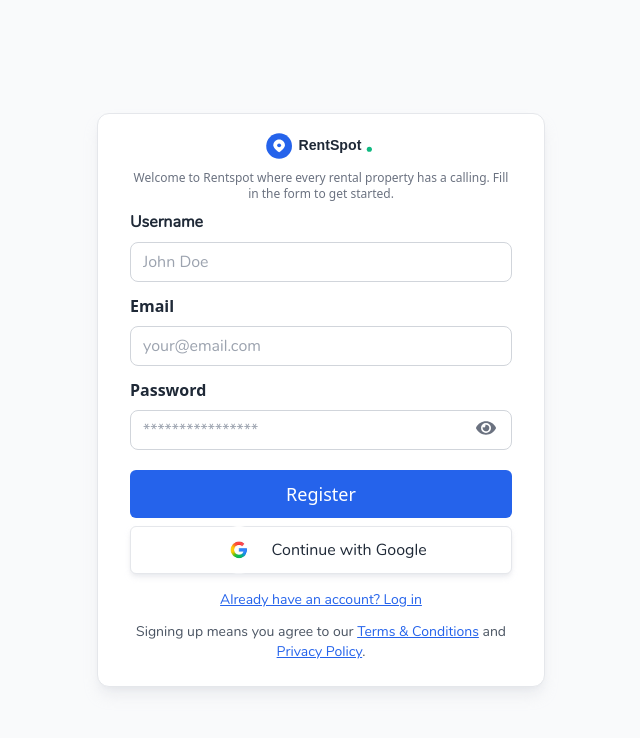
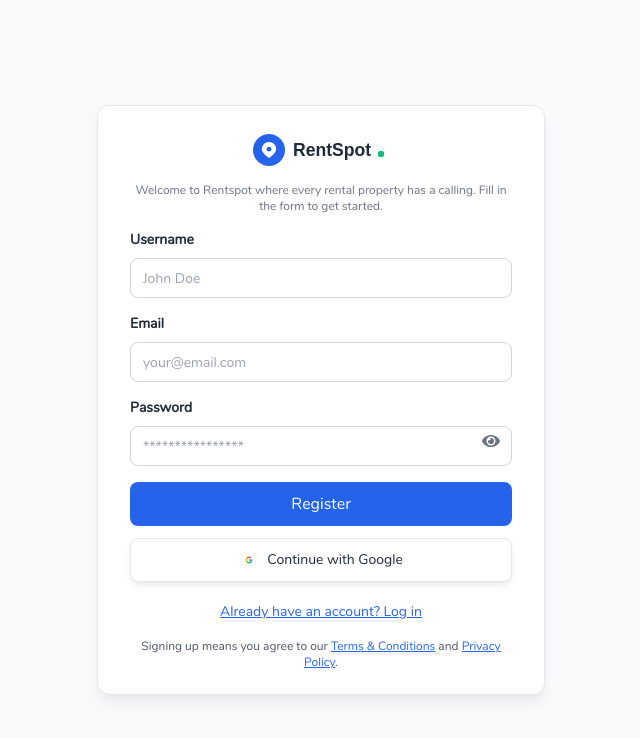
Before and after one commit to st-eve-code/RealEstate, a React (Vite) app: page /signup in a window 1280 px wide. Shown: the top 738 px of the page, without its empty margins (319-959 px from the left). Built offline with nearby package versions, Linux system fonts and the light colour scheme.

Commit message:
dashboard

```diff
--- a/src/components/UserDashboard/Properties.jsx
+++ b/src/components/UserDashboard/Properties.jsx
@@ -336,7 +336,7 @@
         </h1>
 
         {/* Filter Section */}
-        <div className="bg-white rounded-lg shadow-md p-4 sm:p-2 mb-6 sm:mb-8">
+        <div className="bg-white rounded-lg shadow-md p-4 sm:p-6 mb-6 sm:mb-8">
           <div className="grid grid-cols-1 sm:grid-cols-2 lg:grid-cols-5 gap-3 sm:gap-4">
 
             <div className="w-full">
--- a/src/pages/Signup.jsx
+++ b/src/pages/Signup.jsx
@@ -15,177 +15,295 @@
 
   const [errors, setErrors] = useState({});
   const [showPassword, setShowPassword] = useState(false);
-  const [shake, setShake] = useState(false); // for shaking animation
+  const [shake, setShake] = useState(false);
+  const [isLoading, setIsLoading] = useState(false);
   const navigate = useNavigate();
 
   // Handle form input change
   const handleChange = (e) => {
     setFormData({ ...formData, [e.target.name]: e.target.value });
+    // Clear error for the field being edited
+    if (errors[e.target.name]) {
+      setErrors({ ...errors, [e.target.name]: '' });
+    }
   };
 
-  // Validate form inputs
+  // Enhanced validation with stronger password requirements
   const validate = () => {
     const newErrors = {};
-    if (!formData.username.trim()) newErrors.username = 'Username is required';
-    if (!formData.email.trim()) newErrors.email = 'Email is required';
-    else if (!/\S+@\S+\.\S+/.test(formData.email)) newErrors.email = 'Email is invalid';
-    if (!formData.password.trim()) newErrors.password = 'Password is required';
-    else if (formData.password.length < 6) newErrors.password = 'Password must be at least 6 characters';
+
+    // Username validation
+    if (!formData.username.trim()) {
+      newErrors.username = 'Username is required';
+    } else if (formData.username.trim().length < 3) {
+      newErrors.username = 'Username must be at least 3 characters';
+    }
+
+    // Email validation
+    if (!formData.email.trim()) {
+      newErrors.email = 'Email is required';
+    } else if (!/^[^\s@]+@[^\s@]+\.[^\s@]+$/.test(formData.email)) {
+      newErrors.email = 'Please enter a valid email address';
+    }
+
+    // Enhanced password validation
+    if (!formData.password.trim()) {
+      newErrors.password = 'Password is required';
+    } else if (formData.password.length < 8) {
+      newErrors.password = 'Password must be at least 8 characters';
+    } else if (!/(?=.*[a-z])/.test(formData.password)) {
+      newErrors.password = 'Password must include a lowercase letter';
+    } else if (!/(?=.*[A-Z])/.test(formData.password)) {
+      newErrors.password = 'Password must include an uppercase letter';
+    } else if (!/(?=.*\d)/.test(formData.password)) {
+      newErrors.password = 'Password must include a number';
+    }
+
     return newErrors;
   };
 
-  // Form submission handler
-  const handleSubmit = (e) => {
+  // Get password strength
+  const getPasswordStrength = () => {
+    const password = formData.password;
+    if (!password) return { strength: 0, label: '', color: '' };
+
+    let strength = 0;
+    if (password.length >= 8) strength++;
+    if (/(?=.*[a-z])/.test(password)) strength++;
+    if (/(?=.*[A-Z])/.test(password)) strength++;
+    if (/(?=.*\d)/.test(password)) strength++;
+    if (/(?=.*[@$!%*?&#])/.test(password)) strength++;
+
+    if (strength <= 2) return { strength: 33, label: 'Weak', color: 'bg-red-500' };
+    if (strength === 3) return { strength: 66, label: 'Medium', color: 'bg-yellow-500' };
+    return { strength: 100, label: 'Strong', color: 'bg-green-500' };
+  };
+
+  // Form submission handler with API integration
+  const handleSubmit = async (e) => {
     e.preventDefault();
     const validationErrors = validate();
     setErrors(validationErrors);
 
     if (Object.keys(validationErrors).length === 0) {
-      // Show SweetAlert with confetti
+      setIsLoading(true);
+
+      try {
+        // Replace with your actual API endpoint
+        const response = await fetch('/api/signup', {
+          method: 'POST',
+          headers: { 'Content-Type': 'application/json' },
+          body: JSON.stringify(formData)
+        });
+
+        if (!response.ok) {
+          const errorData = await response.json();
+          throw new Error(errorData.message || 'Registration failed');
+        }
+
+        const data = await response.json();
+
+        // Show success alert with confetti
         Swal.fire({
           title: '🎉 Congrats!',
           text: 'You have successfully created your account!',
           icon: 'success',
           confirmButtonText: 'Continue',
+          confirmButtonColor: '#2563eb',
           backdrop: `
-          rgba(0,10,0,0.4)
+            rgba(0,0,1,0.4)
             url("https://cdn.jsdelivr.net/gh/aniftyco/party-js@1.0.4/assets/confetti.gif")
             left top
             no-repeat
           `,
         }).then(() => {
-        // Navigate to Welcome component after confirmation
+          // Clear form data
+          setFormData({ username: '', email: '', password: '' });
+          // Navigate to next page
           navigate('/clientdata');
         });
+
+      } catch (error) {
+        // Handle errors
+        Swal.fire({
+          title: 'Error!',
+          text: error.message || 'Something went wrong. Please try again.',
+          icon: 'error',
+          confirmButtonText: 'OK',
+          confirmButtonColor: '#ef4444',
+        });
+      } finally {
+        setIsLoading(false);
+      }
     }
   };
 
-  // Toggle password visibility and trigger shake animation
+  // Toggle password visibility with shake animation
   const togglePasswordVisibility = () => {
     setShowPassword(!showPassword);
     setShake(true);
-    setTimeout(() => setShake(false), 300); // Reset shake after animation
+    setTimeout(() => setShake(false), 300);
   };
+
+  const passwordStrength = getPasswordStrength();
 
   return (
     <section className='flex justify-center items-center min-h-screen mx-auto xl:h-[40rem] bg-gray-50'>
-      <div className='max-w-[28rem] m-[2rem] border bg-white shadow-lg h-auto shadow-gray-300/40 mx-auto px-[2rem] py-4 rounded-xl'>
-        <img src={logo} onClick={()=>navigate('/')} alt="RentSpot Logo" className="h-9 lg:h-10 w-auto pb-2 cursor-pointer mx-auto " />
-        <p className='font-Nunito font-medium text-xs text-gray-500 text-center'>
+      <div className='max-w-[28rem] m-8 border bg-white shadow-lg h-auto shadow-gray-300/40 mx-auto px-8 py-6 rounded-xl'>
+        <img
+          src={logo}
+          onClick={() => navigate('/')}
+          alt="RentSpot Logo"
+          className="h-9 lg:h-10 w-auto mb-3 cursor-pointer mx-auto"
+        />
+        <p className='font-Custom font-medium text-xs text-gray-500 text-center mb-4'>
           Welcome to Rentspot where every rental property has a calling. Fill in the form to get started.
         </p>
 
-        <form onSubmit={handleSubmit} className='max-w-[28rem] mx-auto py-2'>
+        <form onSubmit={handleSubmit} className='max-w-[28rem] mx-auto'>
           {/* Username */}
-          <div className='mb-3'>
-            <label htmlFor="username" className='font-Custom font-semibold text-gray-800 text-md block'>
+          <div className='mb-4'>
+            <label htmlFor="username" className='font-Custom font-semibold text-gray-800 text-sm block mb-2'>
               Username
             </label>
             <input
               type="text"
               name="username"
               id="username"
-              maxLength={24}
+              maxLength={50}
               placeholder='John Doe'
-              autoComplete='on'
+              autoComplete='username'
               value={formData.username}
               onChange={handleChange}
-              className={`mt-2 w-full h-10 rounded-lg outline-blue-400 px-3 font-Custom font-medium text-md border text-gray-600 ${errors.username ? 'border-red-500' : 'border-gray-300'}`}
+              disabled={isLoading}
+              className={`w-full h-10 rounded-lg outline-none focus:ring-2 focus:ring-blue-400 px-3 font-Custom font-medium text-sm border text-gray-600 ${
+                errors.username ? 'border-red-500' : 'border-gray-300'
+              } disabled:bg-gray-100 disabled:cursor-not-allowed transition-all`}
             />
-            {errors.username && <p className='text-red-500 text-sm mt-1'>{errors.username}</p>}
+            {errors.username && <p className='text-red-500 text-xs mt-1 font-Custom'>{errors.username}</p>}
           </div>
 
           {/* Email */}
-          <div className='mb-3'>
-            <label htmlFor="email" className='font-Nunito font-semibold text-gray-800 text-md block'>
+          <div className='mb-4'>
+            <label htmlFor="email" className='font-Custom font-semibold text-gray-800 text-sm block mb-2'>
               Email
             </label>
             <input
               type="email"
               name="email"
               id="email"
-              maxLength={24}
               placeholder='your@email.com'
-              autoComplete='on'
+              autoComplete='email'
               value={formData.email}
               onChange={handleChange}
-              className={`mt-2 w-full h-10 rounded-lg outline-blue-400 px-3 font-Custom font-medium text-md border text-gray-600 ${errors.email ? 'border-red-500' : 'border-gray-300'}`}
+              disabled={isLoading}
+              className={`w-full h-10 rounded-lg outline-none focus:ring-2 focus:ring-blue-400 px-3 font-Custom font-medium text-sm border text-gray-600 ${
+                errors.email ? 'border-red-500' : 'border-gray-300'
+              } disabled:bg-gray-100 disabled:cursor-not-allowed transition-all`}
             />
-            {errors.email && <p className='text-red-500 text-sm mt-1'>{errors.email}</p>}
+            {errors.email && <p className='text-red-500 text-xs mt-1 font-Custom'>{errors.email}</p>}
           </div>
 
           {/* Password */}
-          <div className="mb-3 relative">
-            <label htmlFor="password" className='font-Nunito font-semibold text-gray-800 text-md block'>
+          <div className="mb-4 relative">
+            <label htmlFor="password" className='font-Custom font-semibold text-gray-800 text-sm block mb-2'>
               Password
             </label>
             <input
               type={showPassword ? 'text' : 'password'}
               name="password"
               id="password"
-              maxLength={30}
+              maxLength={50}
               placeholder='****************'
-              autoComplete='off'
+              autoComplete='new-password'
               value={formData.password}
               onChange={handleChange}
-              className={`mt-2 w-full h-10 rounded-lg outline-blue-400 px-3 pr-12 font-Custom font-medium text-md border text-gray-600 ${errors.password ? 'border-red-500' : 'border-gray-300'}`}
+              disabled={isLoading}
+              className={`w-full h-10 rounded-lg outline-none focus:ring-2 focus:ring-blue-400 px-3 pr-12 font-Custom font-medium text-sm border text-gray-600 ${
+                errors.password ? 'border-red-500' : 'border-gray-300'
+              } disabled:bg-gray-100 disabled:cursor-not-allowed transition-all`}
             />
 
-            {/* Eye icon with shake animation */}
-            {/* using the password error to align the eye icon in the middle right corner */}
-            {errors.password ?
+            {/* Simplified eye icon positioning */}
             <button
               type="button"
               onClick={togglePasswordVisibility}
-              className={`absolute top-1/2  text-gray-500  right-4 transform -translate-y-2 transition duration-300 ${
+              disabled={isLoading}
+              className={`absolute right-3 top-[2.15rem] text-gray-500 transition duration-300 ${
                 shake ? 'animate-shake' : ''
-              }`}
+              } disabled:opacity-50 disabled:cursor-not-allowed`}
               aria-label={showPassword ? 'Hide password' : 'Show password'}
             >
-              {showPassword ? <FaEyeSlash size={20} /> : <FaEye size={20} />}
+              {showPassword ? <FaEyeSlash size={18} /> : <FaEye size={18} />}
             </button>
-            :
-            <button
-              type="button"
-              onClick={togglePasswordVisibility}
-              className={`absolute top-1/2 pt-2 text-gray-500  right-4 transform -translate-y-1 transition duration-300 ${
-                shake ? 'animate-shake' : ''
-              }`}
-              aria-label={showPassword ? 'Hide password' : 'Show password'}
-            >
-              {showPassword ? <FaEyeSlash size={20} /> : <FaEye size={20} />}
-            </button>}
 
+            {errors.password && (
+              <p className='text-red-500 text-xs mt-1 font-Custom'>{errors.password}</p>
+            )}
 
-            {errors.password ? <span className="text-red-500 text-sm mt-1">{errors.password}</span> : ''}
+            {/* Password strength indicator */}
+            {formData.password && !errors.password && (
+              <div className='mt-2'>
+                <div className='flex justify-between items-center mb-1'>
+                  <span className='text-xs font-Custom text-gray-600'>Password Strength:</span>
+                  <span className={`text-xs font-Custom font-semibold ${
+                    passwordStrength.label === 'Weak' ? 'text-red-500' :
+                    passwordStrength.label === 'Medium' ? 'text-yellow-500' : 'text-green-500'
+                  }`}>
+                    {passwordStrength.label}
+                  </span>
+                </div>
+                <div className='w-full bg-gray-200 rounded-full h-1.5'>
+                  <div
+                    className={`h-1.5 rounded-full transition-all duration-300 ${passwordStrength.color}`}
+                    style={{ width: `${passwordStrength.strength}%` }}
+                  ></div>
+                </div>
+              </div>
+            )}
           </div>
 
           {/* Register Button */}
-          <button type="submit" className='font-Nunito font-medium text-lg h-12 rounded-md mt-2 w-full bg-blue-600 text-white hover:bg-blue-700 transition'>
-            Register
+          <button
+            type="submit"
+            disabled={isLoading}
+            className='font-Custom font-medium text-base h-11 rounded-lg mt-4 w-full bg-blue-600 text-white hover:bg-blue-700 transition disabled:bg-blue-400 disabled:cursor-not-allowed flex items-center justify-center'
+          >
+            {isLoading ? (
+              <>
+                <svg className="animate-spin h-5 w-5 mr-2 text-white" xmlns="http://www.w3.org/2000/svg" fill="none" viewBox="0 0 24 24">
+                  <circle className="opacity-25" cx="12" cy="12" r="10" stroke="currentColor" strokeWidth="4"></circle>
+                  <path className="opacity-75" fill="currentColor" d="M4 12a8 8 0 018-8V0C5.373 0 0 5.373 0 12h4zm2 5.291A7.962 7.962 0 014 12H0c0 3.042 1.135 5.824 3 7.938l3-2.647z"></path>
+                </svg>
+                Creating Account...
+              </>
+            ) : (
+              'Register'
+            )}
           </button>
 
           {/* Google Button */}
           <button
             type="button"
-            className='justify-center border bg-white text-gray-800 font-Custom font-medium text-md w-full h-12 rounded-md shadow-md shadow-gray-300/40 mt-2 flex items-center text-center gap-2 mx-auto hover:bg-gray-50 transition'
+            disabled={isLoading}
+            className='justify-center border bg-white text-gray-800 font-Custom font-medium text-sm w-full h-11 rounded-lg shadow-md shadow-gray-300/40 mt-3 flex items-center text-center gap-2 mx-auto hover:bg-gray-50 transition disabled:opacity-50 disabled:cursor-not-allowed'
           >
-            <img src={google} alt="Google logo" className='w-12 h-13' />
+            <img src={google} alt="Google logo" className='w-5 h-5' />
             Continue with Google
           </button>
 
           {/* Link to login */}
           <Link to="/login">
-            <p className='font-Custom font-medium text-sm underline text-blue-600 text-center mx-auto pt-4'>
+            <p className='font-Custom font-medium text-sm underline text-blue-600 text-center mx-auto mt-5 hover:text-blue-700 transition'>
               Already have an account? Log in
             </p>
           </Link>
 
           {/* Terms */}
-          <p className='font-Custom font-medium text-sm text-gray-600 text-center pt-3'>
+          <p className='font-Custom font-medium text-xs text-gray-600 text-center mt-4'>
             Signing up means you agree to our{' '}
-            <a href="#" className='text-blue-600 underline'>Terms & Conditions</a> and{' '}
-            <a href="#" className='text-blue-600 underline'>Privacy Policy</a>.
+            <a href="#" className='text-blue-600 underline hover:text-blue-700'>Terms & Conditions</a> and{' '}
+            <a href="#" className='text-blue-600 underline hover:text-blue-700'>Privacy Policy</a>.
           </p>
         </form>
       </div>
```
Lines whose indentation alone changed are shown as unchanged.
